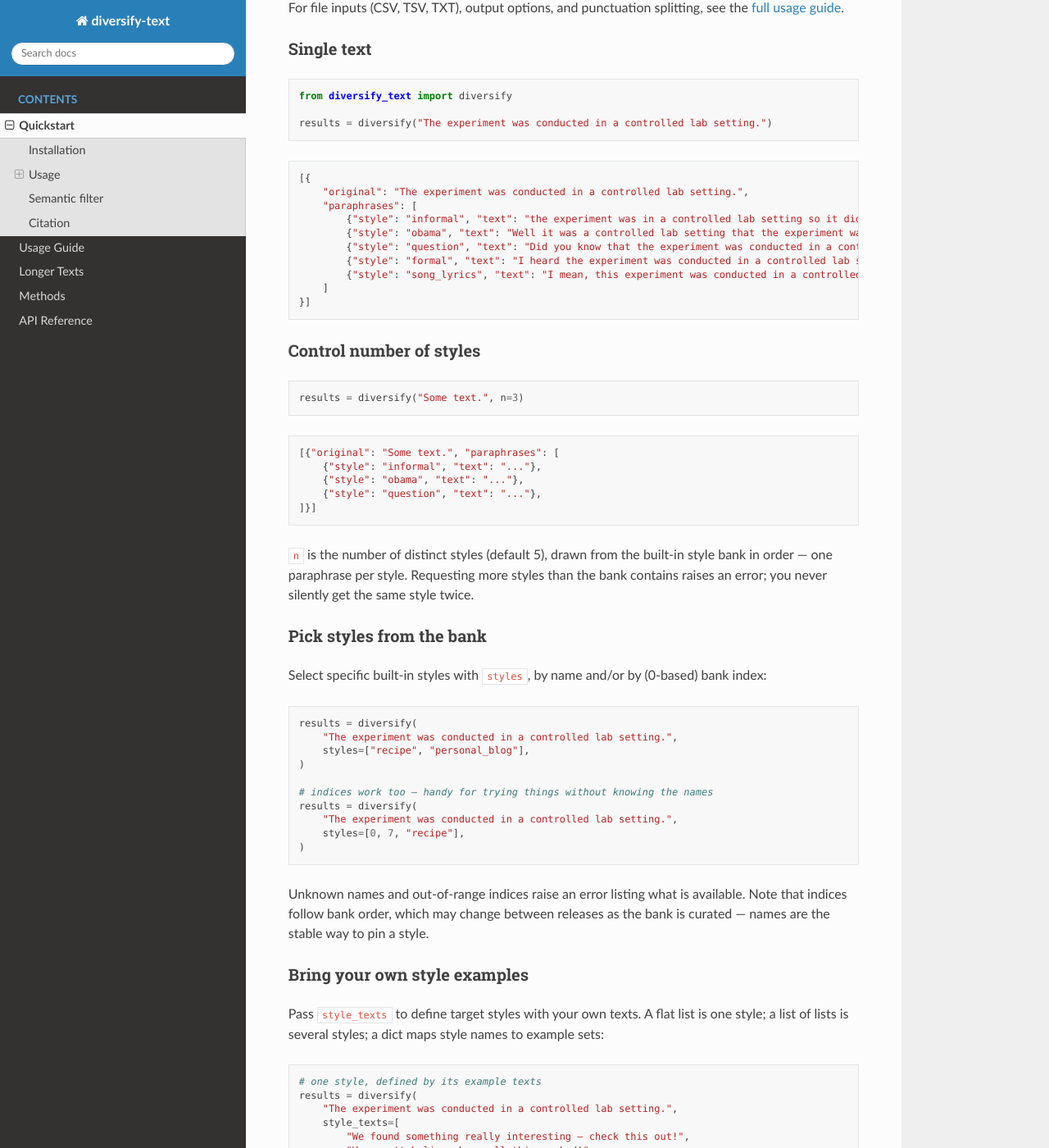
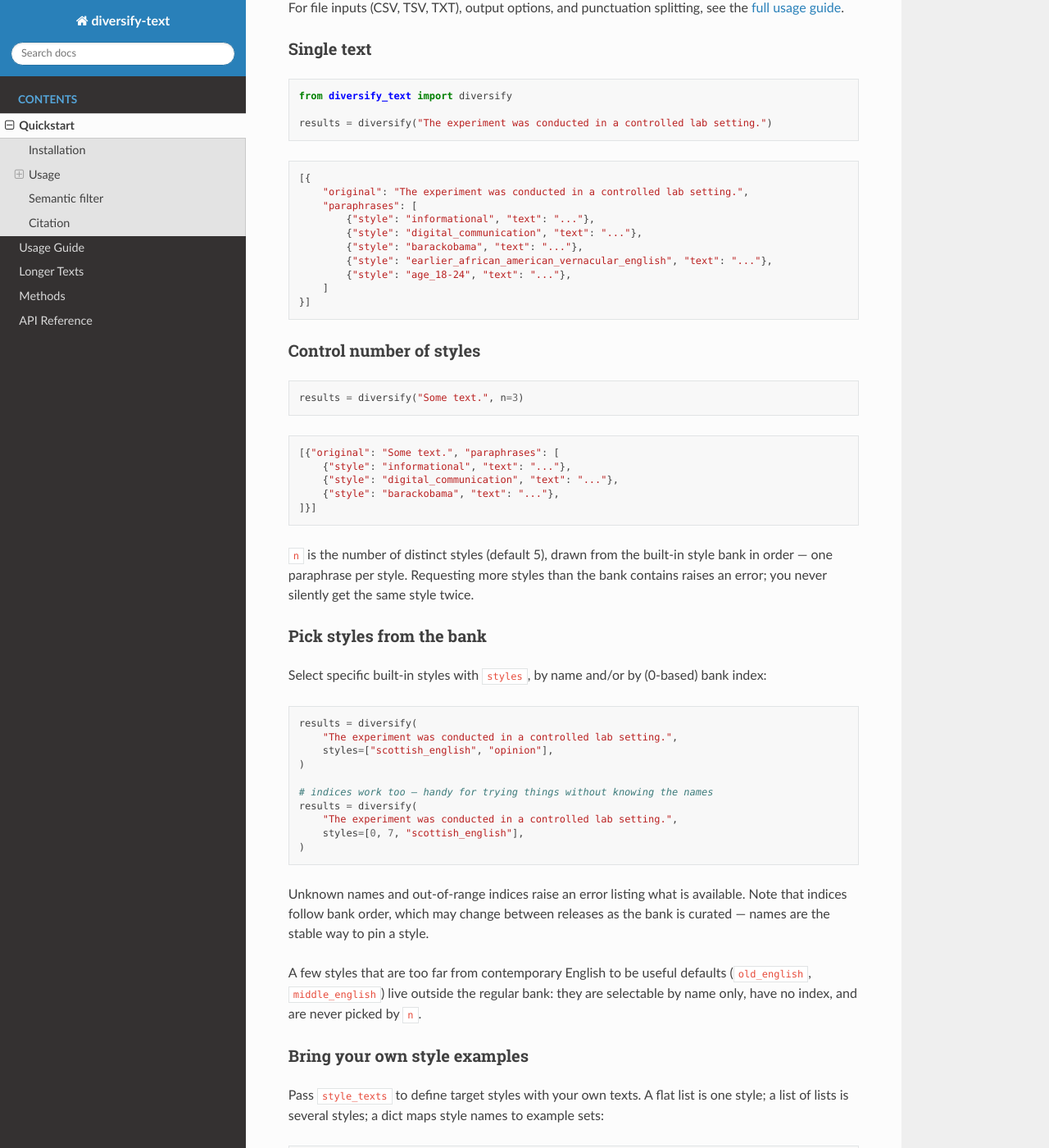
Before and after one commit to AnnaWegmann/diversify_text, a Sphinx documentation site: the page built from docs/quickstart.md, in a window 1280 px wide and 1400 px high, scrolled down 341 px. Shown: the whole window at 82% size. Built offline with Sphinx 7.4.7 and the Read the Docs theme 3.1.0, drawn with Linux system fonts in a browser that asks for light colours; some of the changed text lies outside the part shown.

Commit message:
- resolve uncommon styles by name and update docs to the new bank
Co-Authored-By: Claude Fable 5 <noreply@anthropic.com>

````diff
--- a/README.md
+++ b/README.md
@@ -48,11 +48,11 @@ results = diversify("The experiment was conducted in a controlled lab setting.")
 [{
     "original": "The experiment was conducted in a controlled lab setting.",
     "paraphrases": [
-        {"style": "informal", "text": "the experiment was in a controlled lab setting so it didnt suck..."},
-        {"style": "obama", "text": "Well it was a controlled lab setting that the experiment was conducted in."},
-        {"style": "question", "text": "Did you know that the experiment was conducted in a controlled lab setting? It was a re-test."},
-        {"style": "formal", "text": "I heard the experiment was conducted in a controlled lab setting."},
-        {"style": "song_lyrics", "text": "I mean, this experiment was conducted in a controlled lab setting, so that was a good thing."},
+        {"style": "informational", "text": "..."},
+        {"style": "digital_communication", "text": "..."},
+        {"style": "barackobama", "text": "..."},
+        {"style": "earlier_african_american_vernacular_english", "text": "..."},
+        {"style": "age_18-24", "text": "..."},
     ]
 }]
 ```
@@ -65,9 +65,9 @@ results = diversify("Some text.", n=3)
 
 ```python
 [{"original": "Some text.", "paraphrases": [
-    {"style": "informal", "text": "..."},
-    {"style": "obama", "text": "..."},
-    {"style": "question", "text": "..."},
+    {"style": "informational", "text": "..."},
+    {"style": "digital_communication", "text": "..."},
+    {"style": "barackobama", "text": "..."},
 ]}]
 ```
 
@@ -80,17 +80,19 @@ Select specific built-in styles with `styles`, by name and/or by (0-based) bank
 ```python
 results = diversify(
     "The experiment was conducted in a controlled lab setting.",
-    styles=["recipe", "personal_blog"],
+    styles=["scottish_english", "opinion"],
 )
 
 # indices work too — handy for trying things without knowing the names
 results = diversify(
     "The experiment was conducted in a controlled lab setting.",
-    styles=[0, 7, "recipe"],
+    styles=[0, 7, "scottish_english"],
 )
 ```
 
 Unknown names and out-of-range indices raise an error listing what is available. Note that indices follow bank order, which may change between releases as the bank is curated — names are the stable way to pin a style.
+
+A few styles that are too far from contemporary English to be useful defaults (`old_english`, `middle_english`) live outside the regular bank: they are selectable by name only, have no index, and are never picked by `n`.
 
 ### Bring your own style examples
 
@@ -141,20 +143,20 @@ results = diversify(
 ```python
 results = diversify(
     "The experiment was conducted in a controlled lab setting.",
-    styles=["recipe", "personal_blog"],
+    styles=["scottish_english", "opinion"],
     repeats=2,
 )
 ```
 
 ```python
-# styles interleave: recipe, personal_blog, recipe, personal_blog
+# styles interleave: scottish_english, opinion, scottish_english, opinion
 [{
     "original": "The experiment was conducted in a controlled lab setting.",
     "paraphrases": [
-        {"style": "recipe", "text": "..."},
-        {"style": "personal_blog", "text": "..."},
-        {"style": "recipe", "text": "..."},
-        {"style": "personal_blog", "text": "..."},
+        {"style": "scottish_english", "text": "..."},
+        {"style": "opinion", "text": "..."},
+        {"style": "scottish_english", "text": "..."},
+        {"style": "opinion", "text": "..."},
     ]
 }]
 ```
@@ -219,7 +221,7 @@ from diversify_text import Diversifier
 
 div = Diversifier(device="cuda", method="tinystyler")
 
-batch_1 = div.diversify(texts_1, styles=["recipe", "personal_blog"])
+batch_1 = div.diversify(texts_1, styles=["scottish_english", "opinion"])
 batch_2 = div.diversify(texts_2, style_texts=my_examples)
 ```
 
@@ -234,8 +236,8 @@ results = diversify([
 
 ```python
 [
-    {"original": "The experiment ...", "paraphrases": [{"style": "informal", "text": "..."}, ...]},
-    {"original": "She graduated ...", "paraphrases": [{"style": "informal", "text": "..."}, ...]},
+    {"original": "The experiment ...", "paraphrases": [{"style": "informational", "text": "..."}, ...]},
+    {"original": "She graduated ...", "paraphrases": [{"style": "informational", "text": "..."}, ...]},
 ]
 ```
 
@@ -251,18 +253,18 @@ class MyMethod(DiversificationMethod):
 
     def generate(self, texts, style_dict, *, max_new_tokens, temperature, top_p, **kwargs):
         # style_dict maps each target style name to its example texts,
-        # e.g. {"recipe": ["Cut a peeled brown onion...", ...]}.
+        # e.g. {"scottish_english": ["The boat I had, was a seventy-two foot boat...", ...]}.
         # It is resolved by the core from the caller's `styles` / `style_texts`.
         return [[f"{text} :: {name}" for name in style_dict] for text in texts]
 
 
-results = Diversifier(method=MyMethod()).diversify("Hello", styles=["recipe", "personal_blog"])
+results = Diversifier(method=MyMethod()).diversify("Hello", styles=["scottish_english", "opinion"])
 ```
 
 ```python
 [{"original": "Hello", "paraphrases": [
-    {"style": "recipe", "text": "Hello :: recipe"},
-    {"style": "personal_blog", "text": "Hello :: personal_blog"},
+    {"style": "scottish_english", "text": "Hello :: scottish_english"},
+    {"style": "opinion", "text": "Hello :: opinion"},
 ]}]
 ```
 
````
Also changed, not shown: docs/methods.rst (+10 -7 lines), docs/usage.rst (+13 -10 lines), 7 other files.
